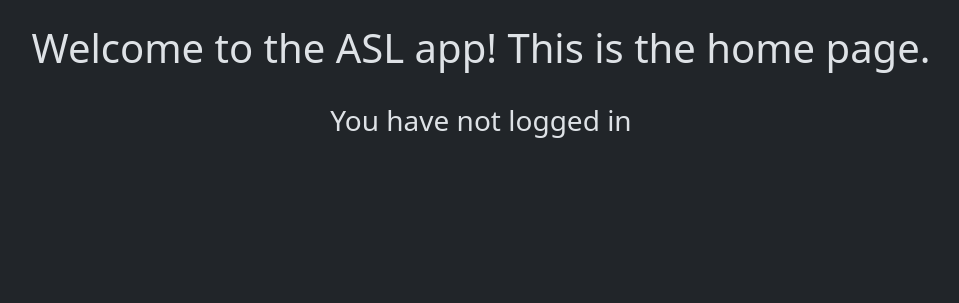
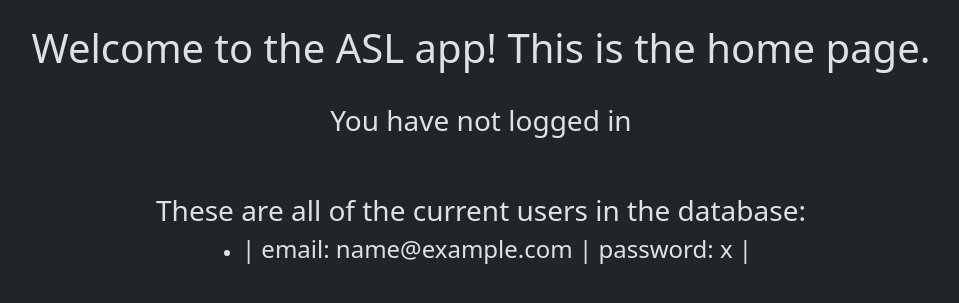
Before and after one commit to swinkhart/Capstone-Project, a Flask app: page / in a window 1280 px wide. Shown: the part 56-359 px from the top of the page, without its empty margins (159-1118 px from the left). Run offline with Flask 2, Linux system fonts and the light colour scheme; tables that the repository leaves empty hold one stand-in row (values such as "Sample post").

Commit message:
adding basic database and hooking it up with signup page

```diff
--- a/app.py
+++ b/app.py
@@ -1,14 +1,30 @@
-from flask import Flask, render_template, request
+from flask import Flask, render_template, request, redirect
+from flask_sqlalchemy import SQLAlchemy
 
 app = Flask(__name__)
+app.config['SQLALCHEMY_DATABASE_URI'] = 'sqlite:///users.db'
+db = SQLAlchemy(app)
 
+# database tables
+class Users(db.Model):
+    firstName = db.Column(db.String(200), nullable=False)
+    lastName = db.Column(db.String(200), nullable=False)
+    email = db.Column(db.String(200), primary_key=True)
+    password = db.Column(db.String(200), nullable=False)
+
+    def __repr__(self):
+        return '<Email %r>' % self.email
+
+# website routes
 isLoggedIn = False
 
 @app.route('/', methods=["GET", "POST"])
 def index():
-    email = request.form.get("email")
-    password = request.form.get("password")
-    return render_template("index.html", isLoggedIn=isLoggedIn, email=email)
+    #email = request.form.get("email")
+    #password = request.form.get("password")
+
+    usersInDatabase = Users.query.all()
+    return render_template("index.html", isLoggedIn=isLoggedIn, usersInDatabase=usersInDatabase)
 
 @app.route('/login')
 def login():
@@ -38,7 +54,16 @@ def signupResponse():
         return render_template("signup.html", firstName=firstName, lastName=lastName, email=email, password=password, passwordVerify=passwordVerify,
                                blankInputError=blankInputError, passwordMismatchError=passwordMismatchError)
     else:
-        return render_template("signupResponse.html", firstName=firstName, lastName=lastName, email=email, password=password), {"Refresh": "2; url=/login"}
+        # add to database class
+        newUser = Users(firstName=firstName, lastName=lastName, email=email, password=password)
+
+        # push and commit to database
+        try:
+            db.session.add(newUser)
+            db.session.commit()
+            return render_template("signupResponse.html"), {"Refresh": "2; url=/login"}
+        except:
+            return "error adding user to database"
 
 @app.route('/flashcard')
 def flashcard():
--- a/templates/index.html
+++ b/templates/index.html
@@ -17,4 +17,14 @@
         <h3>You have not logged in</h3>
     {% endif %}
 </div>
+<br>
+<br>
+<h3 class="flex-center-elements">These are all of the current users in the database:</h3>
+<div class="flex-center-elements">
+    <ul>
+        {% for user in usersInDatabase %}
+            <li><h4>| email: {{ user.email }} | password: {{ user.password }} |</h4></li>
+        {% endfor %}
+    </ul>
+</div>
 {% endblock %}
--- a/templates/signup.html
+++ b/templates/signup.html
@@ -32,8 +32,8 @@
         </div>
     </form>
 </div>
+<br>
 {% if blankInputError %}
-<br>
 <div class="flex-center-elements">
     <div class="flex-center-elements login-form-width alert alert-danger alert-dismissible fade show" role="alert">
         <span>{{ blankInputError }}</span>
--- a/templates/signupResponse.html
+++ b/templates/signupResponse.html
@@ -5,8 +5,4 @@
 <div class="flex-center-elements">
     <h1>Thank you for Signing Up!</h1>
 </div>
-<br>
-<div class="flex-center-elements">
-    <h3>{{ firstName }} | {{ lastName }} | {{ email }} | {{ password }}</h3>
-</div>
 {% endblock %}
```
Also changed, not shown: README.md.
